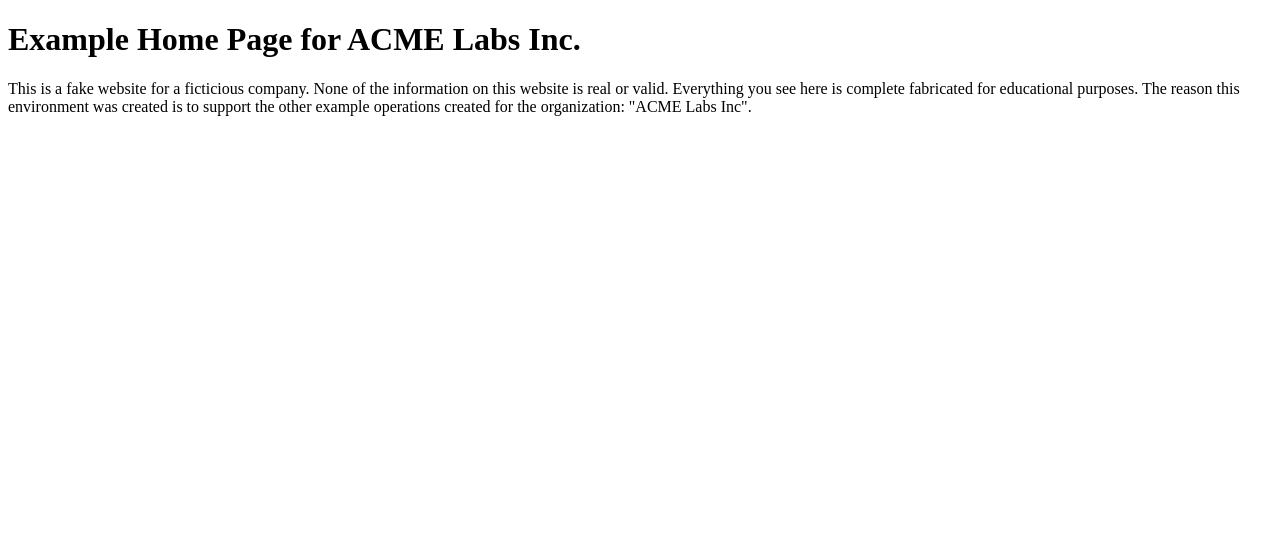
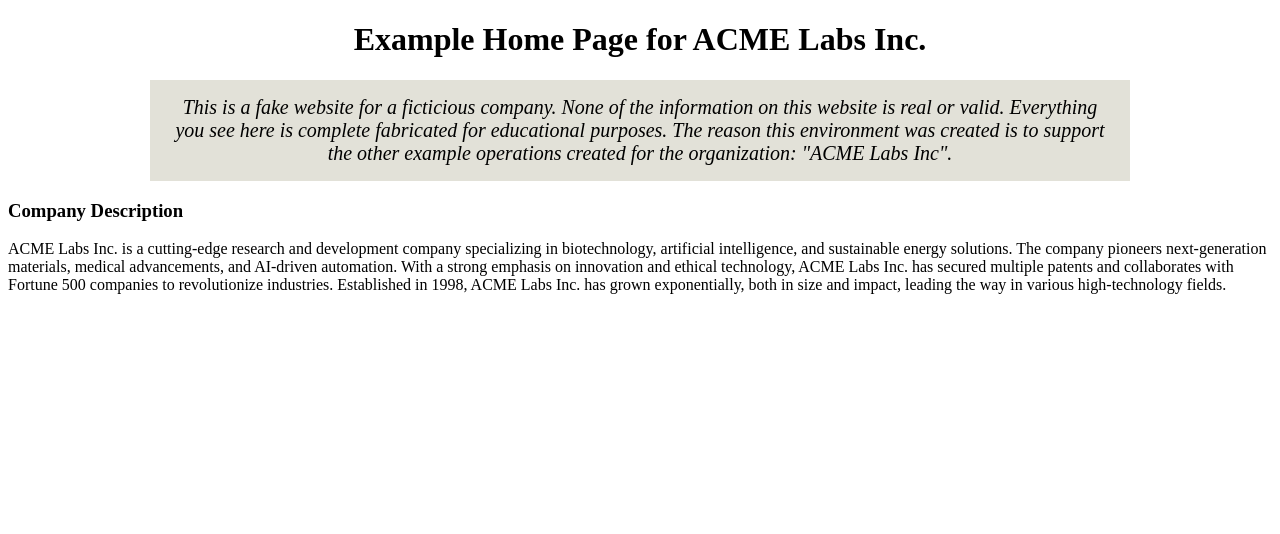
Before and after one commit to OldManSaturn/Company-Website, a Flask app: page / in a window 1280 px wide. Shown: the part 70-604 px from the top of the page. Run offline with Flask 3, Linux system fonts and the light colour scheme.

Commit message:
created legal skeleton, updates to hompage

```diff
--- a/app.py
+++ b/app.py
@@ -16,6 +16,9 @@ def products_page():
 @app.route('/partnerships')
 def partnerships_page():
     return render_template('partnerships.html')
+@app.route('/legal')
+def legal_page():
+    return render_template('legal.html')
 @app.route('/contact')
 def contact_page():
     return render_template('contact.html')
--- a/static/styles.css
+++ b/static/styles.css
@@ -44,3 +44,13 @@
     justify-content: center;
 
 }
+#fake-disclaimer {
+    font-size: 20px;
+    color: black;
+    padding: 16px;
+    font-style: italic;
+    background: #d2d0c1a1;
+    width: 75%;
+    margin: auto;
+    text-align: center;
+}
--- a/templates/home.html
+++ b/templates/home.html
@@ -1,6 +1,16 @@
 {% extends "base.html" %}
 
 {% block content %}
-<h1>Example Home Page for ACME Labs Inc.</h1>
-<p>This is a fake website for a ficticious company. None of the information on this website is real or valid. Everything you see here is complete fabricated for educational purposes. The reason this environment was created is to support the other example operations created for the organization: "ACME Labs Inc".</p>
+<h1 style="text-align: center;">Example Home Page for ACME Labs Inc.</h1>
+<p id="fake-disclaimer">This is a fake website for a ficticious company. None of the information on this website is real or valid.
+    Everything you see here is complete fabricated for educational purposes. The reason this environment was created
+    is to support the other example operations created for the organization: "ACME Labs Inc".</p>
+
+<h3>Company Description</h3>
+<p id="company-description-para">ACME Labs Inc. is a cutting-edge research and development company specializing in biotechnology,
+    artificial intelligence, and sustainable energy solutions. The company pioneers next-generation materials,
+    medical advancements, and AI-driven automation. With a strong emphasis on innovation and ethical technology,
+    ACME Labs Inc. has secured multiple patents and collaborates with Fortune 500 companies to revolutionize industries.
+    Established in 1998, ACME Labs Inc. has grown exponentially, both in size and impact, leading the way in various
+    high-technology fields.</p>
 {% endblock %}
--- /dev/null
+++ b/templates/legal.html
@@ -0,0 +1,6 @@
+{% extends "base.html" %}
+
+{% block content %}
+<h1>Legal Information</h1>
+<p>Here you can add the legal information for ACME Labs Inc.</p>
+{% endblock %}
```
